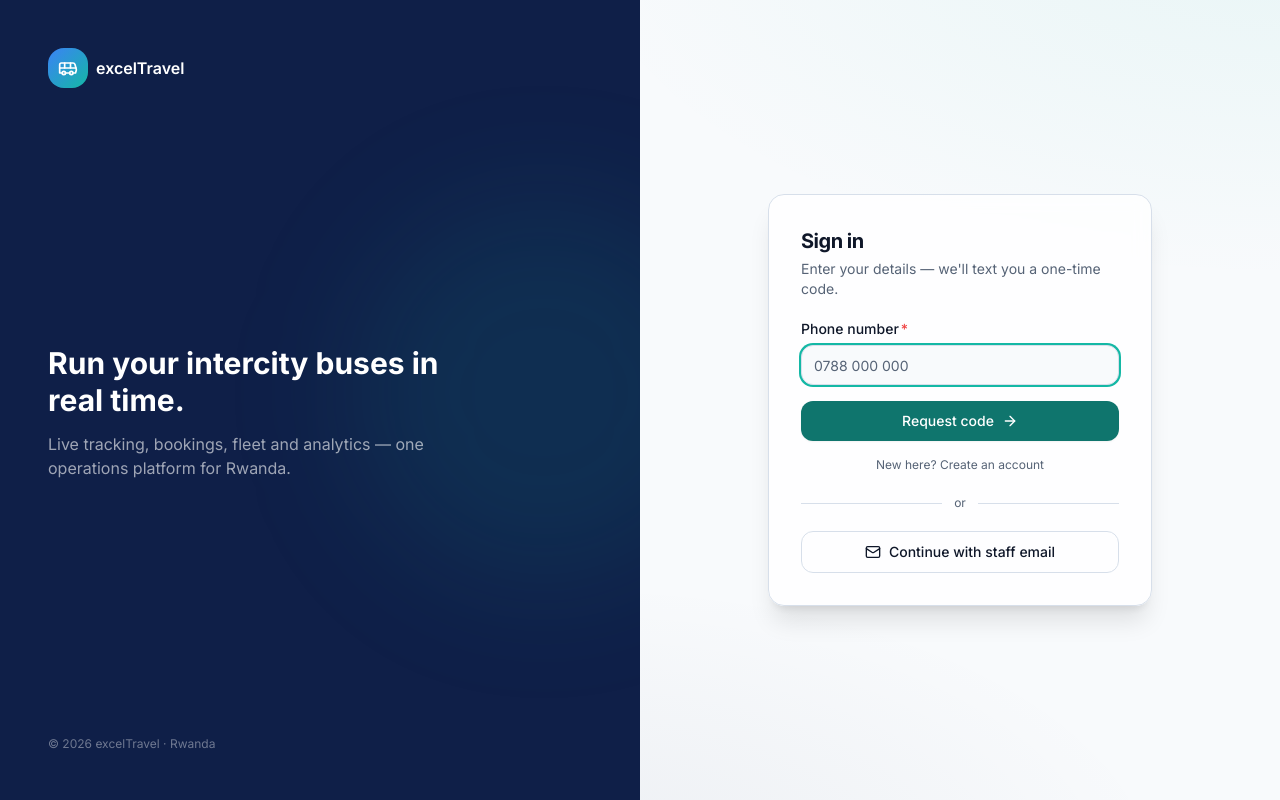
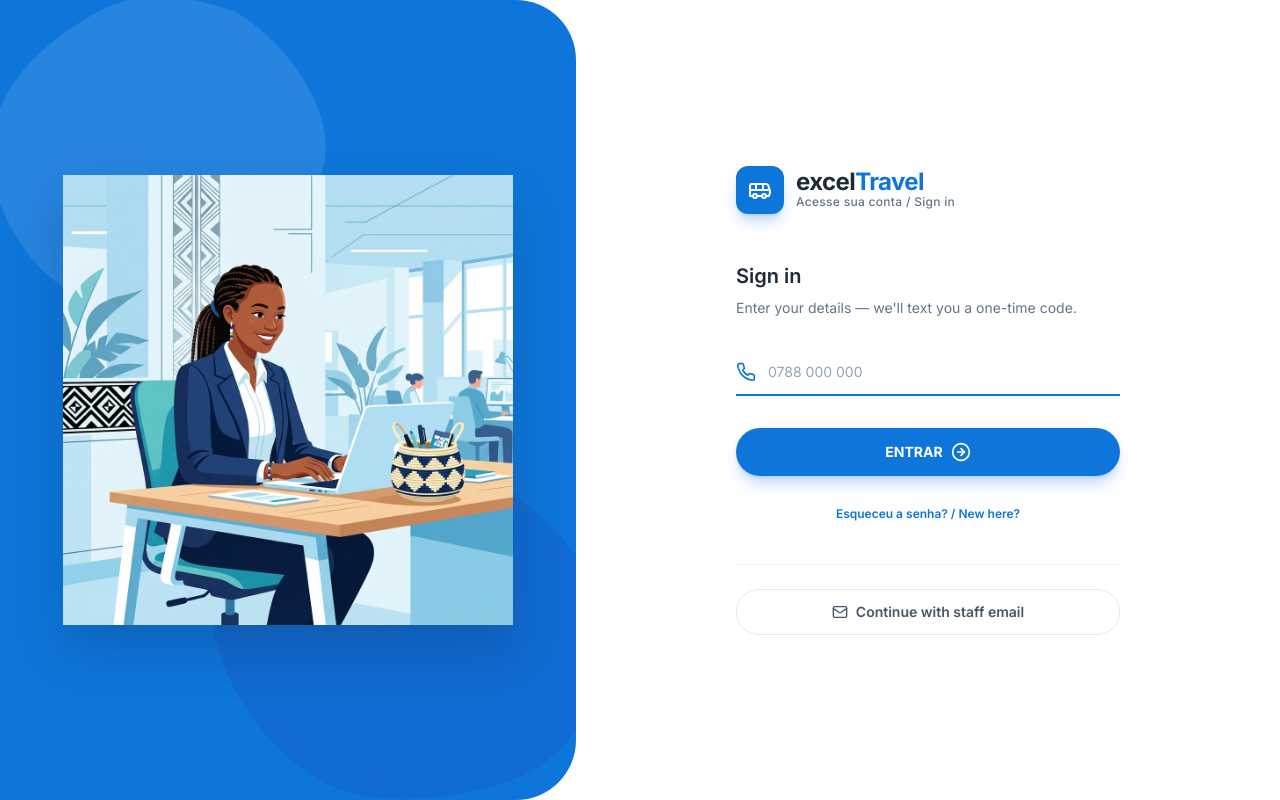
Before and after one commit to excelTravel/excelTravel_frontend, a React (Vite) app: page /login in a window 1280 px wide. Built offline with nearby package versions, Linux system fonts and the light colour scheme; no server answers.

Commit message:
feat: redesign auth pages with modern UI and Rwandan culture illustration, add driver role

```diff
--- a/src/features/auth/LoginPage.tsx
+++ b/src/features/auth/LoginPage.tsx
@@ -1,10 +1,8 @@
 import { useEffect, useRef, useState } from 'react';
 import { useTranslation } from 'react-i18next';
 import { useNavigate } from 'react-router-dom';
-import { Bus, Mail, Phone, ArrowRight } from 'lucide-react';
+import { Bus, Mail, Phone, ArrowRight, Lock, User, ArrowRightCircle } from 'lucide-react';
 import { Reveal, RevealItem } from '@/components/motion/Motion';
-import { Button } from '@/components/ui/button';
-import { Field, Input } from '@/components/ui/form';
 import { authApi } from '@/lib/api/auth';
 import { useSession } from '@/lib/auth/session';
 import { cn } from '@/lib/utils';
@@ -19,7 +17,7 @@ export function LoginPage() {
   const setSession = useSession((s) => s.setSession);
 
   const [channel, setChannel] = useState<Channel>('phone');
-  const [signup, setSignup] = useState(false); // phone channel only: new passenger
+  const [signup, setSignup] = useState(false);
   const [step, setStep] = useState<Step>('identify');
   const [phone, setPhone] = useState('');
   const [email, setEmail] = useState('');
@@ -84,67 +82,114 @@ export function LoginPage() {
   }
 
   return (
-    <Reveal className="grid min-h-dvh lg:grid-cols-2">
-      <RevealItem className="relative hidden flex-col justify-between overflow-hidden bg-[hsl(var(--navy))] p-12 text-white lg:flex">
-        <div className="flex items-center gap-2 font-semibold">
-          <span className="grid size-10 place-items-center rounded-2xl bg-gradient-to-br from-blue-500 to-teal"><Bus className="size-5" /></span>
-          {t('app.name')}
+    <Reveal className="flex min-h-dvh flex-col lg:flex-row bg-white text-slate-900">
+      {/* Graphic Panel */}
+      <RevealItem className="relative flex flex-col items-center justify-center lg:w-[45%] bg-[#0e76db] overflow-hidden rounded-b-[40px] lg:rounded-b-none lg:rounded-r-[60px] p-10 min-h-[40vh] lg:min-h-full">
+        {/* Abstract Background Shapes */}
+        <div className="absolute top-0 left-0 w-full h-full overflow-hidden pointer-events-none">
+          <svg className="absolute -left-10 -top-10 text-white/10 w-96 h-96" viewBox="0 0 200 200" xmlns="http://www.w3.org/2000/svg">
+            <path fill="currentColor" d="M42.7,-73.4C55.9,-65.8,67.7,-54.6,76.5,-41.5C85.3,-28.4,91.1,-14.2,90.4,-0.4C89.7,13.4,82.5,26.8,73.5,38.6C64.5,50.4,53.8,60.5,41.4,68.4C29,76.3,14.5,82,-0.5,82.8C-15.5,83.7,-31.1,79.8,-43.8,72C-56.5,64.2,-66.3,52.5,-73.3,39.6C-80.3,26.7,-84.6,13.3,-84.3,0.2C-84,-12.9,-79.1,-25.8,-71.4,-36.8C-63.7,-47.8,-53.2,-56.9,-41.2,-65.1C-29.2,-73.3,-14.6,-80.6,0.5,-81.4C15.6,-82.3,31.2,-76.8,42.7,-73.4Z" transform="translate(100 100)" />
+          </svg>
+          <svg className="absolute -right-20 -bottom-20 text-blue-800/20 w-[500px] h-[500px]" viewBox="0 0 200 200" xmlns="http://www.w3.org/2000/svg">
+            <path fill="currentColor" d="M37.5,-59.6C49.9,-48.9,62,-39.8,69.5,-27.6C77,-15.4,79.9,-0.1,77.7,14.6C75.5,29.3,68.2,43.3,56.6,52.2C45,61.1,29.1,64.9,13.8,66.7C-1.5,68.5,-16.2,68.3,-29.4,62.6C-42.6,56.9,-54.3,45.8,-63.3,32.4C-72.3,19,-78.6,3.3,-76.9,-11.5C-75.2,-26.3,-65.5,-40.2,-53.1,-50.7C-40.7,-61.2,-25.6,-68.3,-11.7,-67.2C2.2,-66.1,16.2,-56.8,25.1,-70.3C29.6,-77.2,33.5,-66.7,37.5,-59.6Z" transform="translate(100 100)" />
+          </svg>
         </div>
-        <div className="relative z-10">
-          <h1 className="max-w-md text-3xl font-bold leading-tight">{t('login.headline')}</h1>
-          <p className="mt-3 max-w-sm text-white/60">{t('login.sub')}</p>
+
+        <div className="relative z-10 w-full max-w-[320px] lg:max-w-[450px]">
+          <img src="/illustration.png" alt="Rwandan Culture Illustration" className="w-full h-auto drop-shadow-2xl hover:scale-105 transition-transform duration-700 ease-out" />
         </div>
-        <p className="relative z-10 text-xs text-white/40">© {new Date().getFullYear()} excelTravel · Rwanda</p>
-        <div className="pointer-events-none absolute -right-24 top-1/4 size-96 rounded-full bg-teal/10 blur-3xl" aria-hidden />
       </RevealItem>
 
-      <RevealItem className="app-gradient flex items-center justify-center p-6">
-        <div className="w-full max-w-sm rounded-2xl border border-border bg-card/80 p-8 shadow-xl backdrop-blur">
-          <h2 className="text-xl font-bold tracking-tight">
+      {/* Form Panel */}
+      <RevealItem className="flex flex-1 flex-col justify-center items-center p-8 lg:p-16">
+        <div className="w-full max-w-sm">
+          {/* Logo */}
+          <div className="flex items-center gap-3 mb-12">
+            <div className="flex items-center justify-center w-12 h-12 rounded-xl bg-[#0e76db] text-white shadow-lg shadow-blue-500/30">
+              <Bus className="w-6 h-6" />
+            </div>
+            <div>
+              <h1 className="text-2xl font-bold text-slate-800 tracking-tight leading-none">excel<span className="text-[#0e76db]">Travel</span></h1>
+              <p className="text-xs text-slate-500 font-medium tracking-wide">Acesse sua conta / Sign in</p>
+            </div>
+          </div>
+
+          <h2 className="text-xl font-semibold text-slate-800 mb-2">
             {channel === 'phone' ? (signup ? t('auth.createTitle') : t('auth.phoneTitle')) : t('auth.staffTitle')}
           </h2>
-          <p className="mt-1 text-sm text-muted-foreground">{step === 'identify' ? t('auth.sub') : t('auth.codeSub')}</p>
+          <p className="text-sm text-slate-500 mb-8">{step === 'identify' ? t('auth.sub') : t('auth.codeSub')}</p>
 
-          {err && <p className="mt-4 rounded-lg bg-destructive/10 px-3 py-2 text-sm text-destructive" role="alert">{err}</p>}
+          {err && <p className="mb-6 rounded-lg border border-red-200 bg-red-50 p-3 text-sm text-red-600 shadow-sm" role="alert">{err}</p>}
 
           {step === 'identify' ? (
-            <form className="mt-5 space-y-4" onSubmit={(e) => { e.preventDefault(); void requestCode(); }}>
+            <form className="space-y-6" onSubmit={(e) => { e.preventDefault(); void requestCode(); }}>
               {channel === 'phone' ? (
                 <>
                   {signup && (
-                    <Field label={t('auth.name')} htmlFor="a-name" required>
-                      <Input id="a-name" value={name} onChange={(e) => setName(e.target.value)} placeholder="Jean Uwase" autoComplete="name" />
-                    </Field>
+                    <div className="relative group">
+                      <User className="absolute left-0 top-3 h-5 w-5 text-slate-400 group-focus-within:text-[#0e76db] transition-colors" />
+                      <input
+                        id="a-name" value={name} onChange={(e) => setName(e.target.value)} placeholder="Jane Uwase" autoComplete="name" required
+                        className="w-full border-0 border-b-2 border-slate-200 bg-transparent py-3 pl-8 pr-3 text-sm text-slate-900 placeholder:text-slate-400 focus:border-[#0e76db] focus:outline-none focus:ring-0 transition-colors"
+                      />
+                    </div>
                   )}
-                  <Field label={t('auth.phone')} htmlFor="a-phone" required>
-                    <Input id="a-phone" type="tel" value={phone} onChange={(e) => setPhone(e.target.value)} placeholder="0788 000 000" autoComplete="tel" autoFocus />
-                  </Field>
+                  <div className="relative group">
+                    <Phone className="absolute left-0 top-3 h-5 w-5 text-slate-400 group-focus-within:text-[#0e76db] transition-colors" />
+                    <input
+                      id="a-phone" type="tel" value={phone} onChange={(e) => setPhone(e.target.value)} placeholder="0788 000 000" autoComplete="tel" autoFocus required
+                      className="w-full border-0 border-b-2 border-slate-200 bg-transparent py-3 pl-8 pr-3 text-sm text-slate-900 placeholder:text-slate-400 focus:border-[#0e76db] focus:outline-none focus:ring-0 transition-colors"
+                    />
+                  </div>
                 </>
               ) : (
-                <Field label={t('auth.email')} htmlFor="a-email" required>
-                  <Input id="a-email" type="email" value={email} onChange={(e) => setEmail(e.target.value)} placeholder="you@exceltravel.rw" autoComplete="email" autoFocus />
-                </Field>
+                <div className="relative group">
+                  <Mail className="absolute left-0 top-3 h-5 w-5 text-slate-400 group-focus-within:text-[#0e76db] transition-colors" />
+                  <input
+                    id="a-email" type="email" value={email} onChange={(e) => setEmail(e.target.value)} placeholder="you@exceltravel.rw" autoComplete="email" autoFocus required
+                    className="w-full border-0 border-b-2 border-slate-200 bg-transparent py-3 pl-8 pr-3 text-sm text-slate-900 placeholder:text-slate-400 focus:border-[#0e76db] focus:outline-none focus:ring-0 transition-colors"
+                  />
+                </div>
               )}
-              <Button type="submit" className="w-full" disabled={busy}>
-                {busy ? t('auth.sending') : t('auth.requestCode')} <ArrowRight className="size-4" />
-              </Button>
+
+              <div className="pt-2">
+                <button type="submit" disabled={busy} className="group flex w-full items-center justify-center gap-2 rounded-full bg-[#0e76db] px-8 py-3.5 text-sm font-bold text-white shadow-lg shadow-blue-500/30 transition-all hover:bg-blue-700 hover:shadow-xl disabled:opacity-70 disabled:pointer-events-none active:scale-[0.98]">
+                  {busy ? t('auth.sending') : 'ENTRAR'}
+                  {!busy && <ArrowRightCircle className="w-5 h-5 group-hover:translate-x-1 transition-transform" />}
+                </button>
+              </div>
+
               {channel === 'phone' && (
-                <button type="button" className="w-full text-center text-xs text-muted-foreground hover:text-foreground" onClick={() => reset({ signup: !signup })}>
-                  {signup ? t('auth.haveAccount') : t('auth.newHere')}
-                </button>
+                <div className="text-center mt-4">
+                  <button type="button" className="text-xs font-semibold text-[#0e76db] hover:underline" onClick={() => reset({ signup: !signup })}>
+                    {signup ? t('auth.haveAccount') : 'Esqueceu a senha? / New here?'}
+                  </button>
+                </div>
               )}
             </form>
           ) : (
-            <form className="mt-5 space-y-4" onSubmit={(e) => { e.preventDefault(); void verify(); }}>
-              <p className="text-sm text-muted-foreground">{t('auth.sentTo', { target: channel === 'email' ? email : phone })}</p>
-              {devCode && <p className="rounded-lg bg-primary/10 px-3 py-2 text-sm text-primary">{t('auth.devCode', { code: devCode })}</p>}
-              <Field label={t('auth.code')} htmlFor="a-code" required>
-                <Input id="a-code" inputMode="numeric" value={code} onChange={(e) => setCode(e.target.value)} placeholder="123456" maxLength={8} autoFocus />
-              </Field>
-              <Button type="submit" className="w-full" disabled={busy}>{busy ? t('auth.verifying') : t('auth.login')}</Button>
-              <div className="flex items-center justify-between text-xs">
-                <button type="button" className="text-muted-foreground hover:text-foreground" onClick={() => setStep('identify')}>{t('auth.back')}</button>
-                <button type="button" disabled={cooldown > 0 || busy} className="text-primary disabled:text-muted-foreground" onClick={() => void requestCode()}>
+            <form className="space-y-6" onSubmit={(e) => { e.preventDefault(); void verify(); }}>
+              <p className="text-sm text-slate-500">{t('auth.sentTo', { target: channel === 'email' ? email : phone })}</p>
+              {devCode && <p className="rounded-lg border border-blue-200 bg-blue-50 p-3 text-sm font-medium text-blue-700">{t('auth.devCode', { code: devCode })}</p>}
+
+              <div className="relative group">
+                <Lock className="absolute left-0 top-3 h-5 w-5 text-slate-400 group-focus-within:text-[#0e76db] transition-colors" />
+                <input
+                  id="a-code" inputMode="numeric" value={code} onChange={(e) => setCode(e.target.value)} placeholder="123456" maxLength={8} autoFocus required
+                  className="w-full border-0 border-b-2 border-slate-200 bg-transparent py-3 pl-8 pr-3 text-sm font-mono text-slate-900 tracking-widest placeholder:text-slate-400 placeholder:tracking-normal focus:border-[#0e76db] focus:outline-none focus:ring-0 transition-colors"
+                />
+              </div>
+
+              <div className="pt-2">
+                <button type="submit" disabled={busy} className="group flex w-full items-center justify-center gap-2 rounded-full bg-[#0e76db] px-8 py-3.5 text-sm font-bold text-white shadow-lg shadow-blue-500/30 transition-all hover:bg-blue-700 hover:shadow-xl disabled:opacity-70 disabled:pointer-events-none active:scale-[0.98]">
+                  {busy ? t('auth.verifying') : 'CONFIRMAR'}
+                  {!busy && <ArrowRightCircle className="w-5 h-5 group-hover:translate-x-1 transition-transform" />}
+                </button>
+              </div>
+
+              <div className="flex items-center justify-between text-xs font-medium pt-4">
+                <button type="button" className="text-slate-500 hover:text-slate-800 transition-colors" onClick={() => setStep('identify')}>{t('auth.back')}</button>
+                <button type="button" disabled={cooldown > 0 || busy} className="text-[#0e76db] disabled:text-slate-400 transition-colors" onClick={() => void requestCode()}>
                   {cooldown > 0 ? t('auth.resendIn', { s: cooldown }) : t('auth.resend')}
                 </button>
               </div>
@@ -152,18 +197,15 @@ export function LoginPage() {
           )}
 
           {step === 'identify' && (
-            <>
-              <div className="my-5 flex items-center gap-3 text-xs text-muted-foreground">
-                <span className="h-px flex-1 bg-border" /> {t('auth.or')} <span className="h-px flex-1 bg-border" />
-              </div>
+            <div className="mt-10 pt-6 border-t border-slate-100">
               <button
                 type="button"
                 onClick={() => reset({ channel: channel === 'phone' ? 'email' : 'phone', signup: false })}
-                className={cn('flex w-full items-center justify-center gap-2 rounded-lg border border-border px-4 py-2.5 text-sm font-medium transition-colors hover:bg-secondary')}
+                className="flex w-full items-center justify-center gap-2 rounded-full border border-slate-200 bg-white px-4 py-3 text-sm font-semibold text-slate-600 transition-all hover:bg-slate-50 hover:text-slate-900 hover:border-slate-300 active:scale-[0.98]"
               >
                 {channel === 'phone' ? <><Mail className="size-4" /> {t('auth.staffEmail')}</> : <><Phone className="size-4" /> {t('auth.usePhone')}</>}
               </button>
-            </>
+            </div>
           )}
         </div>
       </RevealItem>
--- a/src/features/team/TeamModals.tsx
+++ b/src/features/team/TeamModals.tsx
@@ -6,7 +6,7 @@ import { Field, Input } from '@/components/ui/form';
 import { useInviteUser, useInviteAgent } from '@/lib/api/hooks';
 import { cn } from '@/lib/utils';
 
-const ROLES = ['company_admin', 'manager', 'agent'] as const;
+const ROLES = ['company_admin', 'manager', 'agent', 'driver'] as const;
 type Role = (typeof ROLES)[number];
 
 const emailOk = (v: string) => /^[^\s@]+@[^\s@]+\.[^\s@]+$/.test(v);
--- a/src/lib/i18n/locales/en.json
+++ b/src/lib/i18n/locales/en.json
@@ -317,7 +317,7 @@
     "noEmail": "No email",
     "noPax": "No passengers match.",
     "noAgents": "No agents yet — invite your first booking agent.",
-    "roles": { "company_admin": "Company admin", "manager": "Manager", "agent": "Agent" },
+    "roles": { "company_admin": "Company admin", "manager": "Manager", "agent": "Agent", "driver": "Driver" },
     "status": { "active": "Active", "inactive": "Inactive", "suspended": "Suspended" },
     "inviteUser": "Invite staff",
     "inviteUserSub": "Onboard a staff member by email — they claim the account on first sign-in.",
```
Also changed, not shown: public/illustration.png (added), public/login-bg.png (added).
